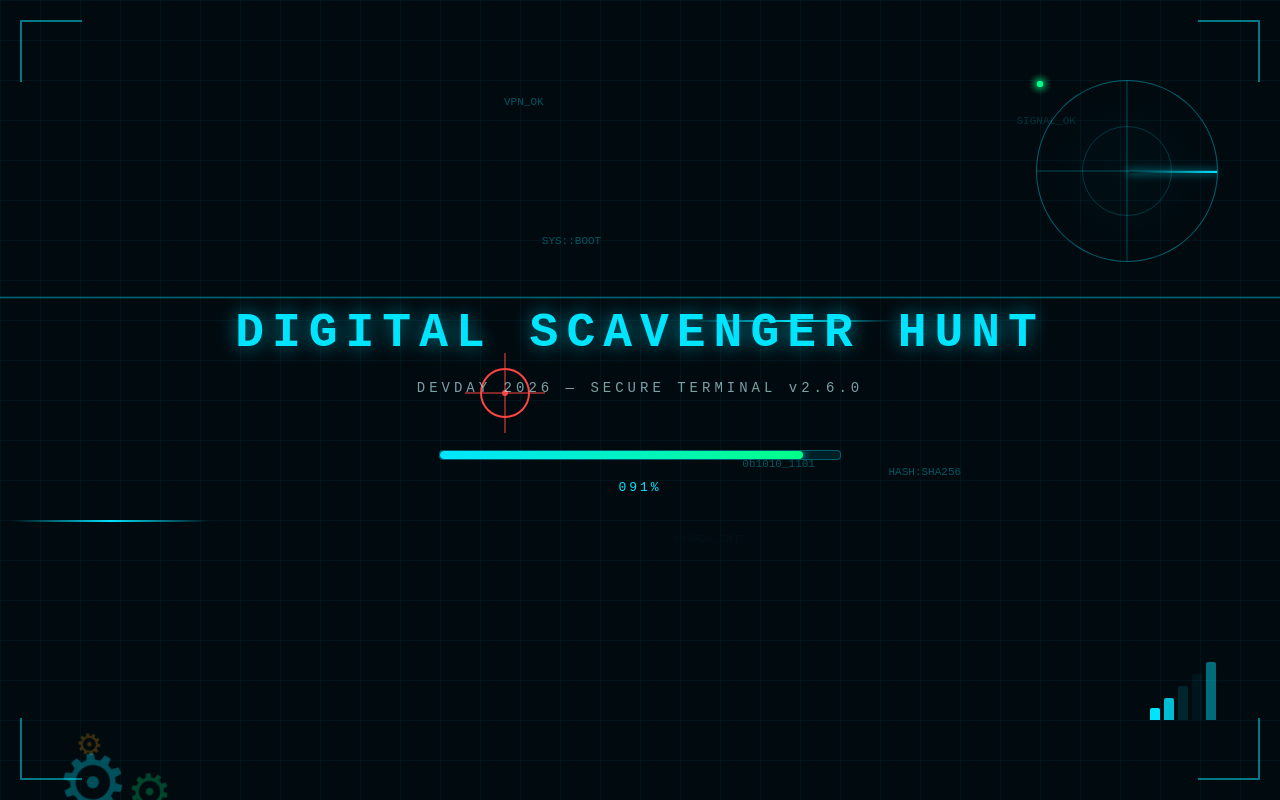
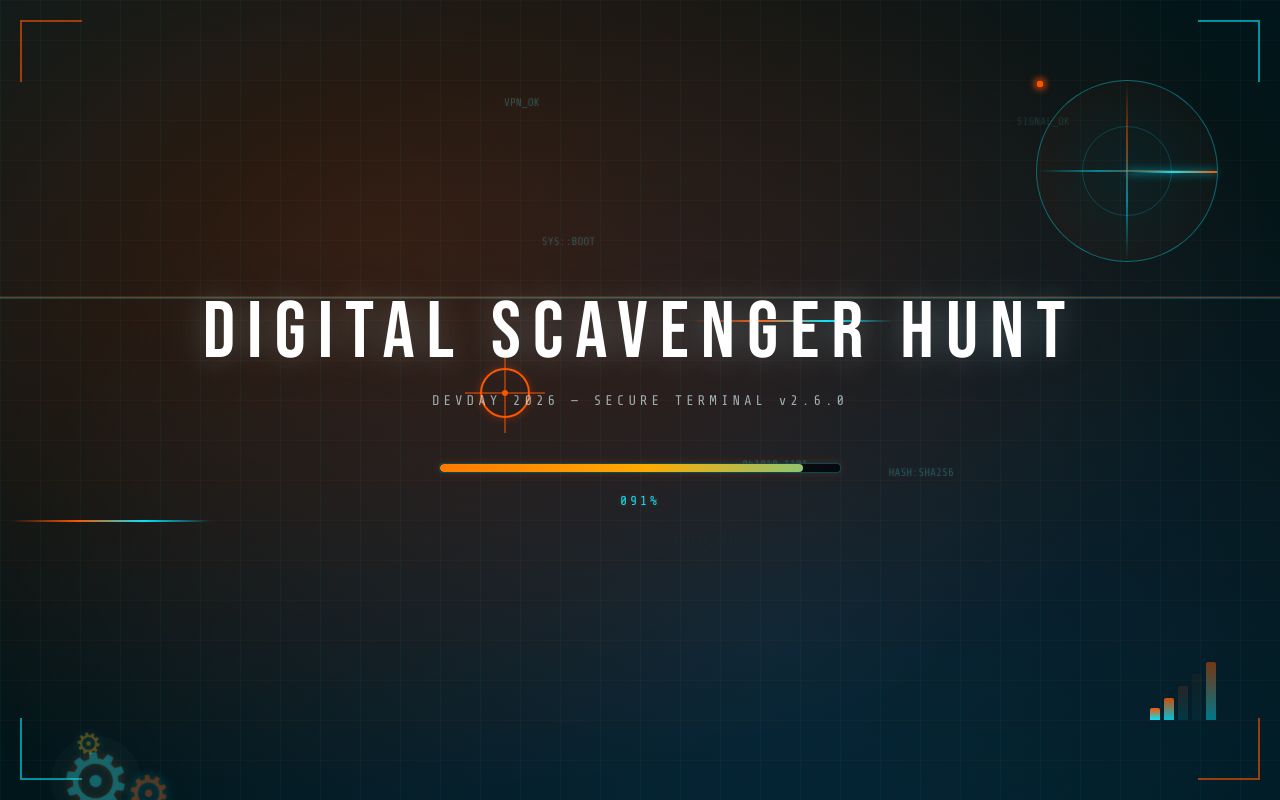
Before and after one commit to Sana-Munir-Alam/DigitalScavengerHunt, a React (Create React App) app in the folder client/: page /admin in a window 1280 px wide. Built offline with nearby package versions, Linux system fonts and the light colour scheme; no server answers.

Commit message:
Fixed CSS

```diff
--- a/client/src/styles/LoadingPage1.css
+++ b/client/src/styles/LoadingPage1.css
@@ -1,14 +1,33 @@
-/* LoadingPage1.css */
+/* LoadingPage1.css — Dual World: Real x Upside Down */
 :root {
-  --lp1-bg: #000a0f;
+  /* Real world — warm orange/amber (from HomePage) */
+  --real-fire: #ff5500;
+  --real-amber: #ffaa00;
+  --real-glow: rgba(255,85,0,0.5);
+
+  /* Upside Down — cold electric blue (from HomePage) */
+  --upside-cyan: #00e5ff;
+  --upside-blue: #0055cc;
+  --upside-glow: rgba(0,229,255,0.5);
+
+  /* Mixed transition colors */
+  --mixed-orange: rgba(255,85,0,0.3);
+  --mixed-cyan: rgba(0,229,255,0.3);
+  --mixed-purple: rgba(255,68,102,0.2);
+
+  /* Loading page specific */
+  --lp1-bg: #000508;
   --lp1-primary: #00e5ff;
-  --lp1-secondary: #00ff88;
-  --lp1-accent: #ff4444;
-  --lp1-warn: #ffaa00;
-  --lp1-text: #b0e0e6;
-  --lp1-dim: rgba(0, 229, 255, 0.15);
-  --lp1-glow: 0 0 20px rgba(0, 229, 255, 0.6);
-  --lp1-font-mono: "Courier New", Courier, monospace;
+  --lp1-secondary: #ff5500;
+  --lp1-warm: #ffaa00;
+  --lp1-accent: #ff4466;
+  --lp1-text: #d0e8f0;
+  --lp1-dim: rgba(0,229,255,0.15);
+  --lp1-warm-dim: rgba(255,85,0,0.15);
+  --lp1-glow: 0 0 20px rgba(0,229,255,0.6);
+  --lp1-warm-glow: 0 0 20px rgba(255,85,0,0.4);
+  --lp1-font-mono: 'Share Tech Mono', 'Courier New', monospace;
+  --lp1-font-display: 'Bebas Neue', 'Impact', sans-serif;
 }
 
 @keyframes lp1-scan-line {
@@ -77,6 +96,15 @@
   100% { top: 100%; }
 }
 
+@keyframes lp1-dual-pulse {
+  0%, 100% {
+    box-shadow: 0 0 20px var(--upside-cyan), 0 0 40px var(--real-fire);
+  }
+  50% {
+    box-shadow: 0 0 40px var(--upside-cyan), 0 0 80px var(--real-fire);
+  }
+}
+
 .lp1-container {
   position: relative;
   width: 100vw;
@@ -88,50 +116,70 @@
   font-family: var(--lp1-font-mono);
 }
 
-/* Background grid */
+/* Dual World Background Gradient - matching HomePage */
+.lp1-container::before {
+  content: "";
+  position: absolute;
+  inset: 0;
+  background:
+    /* Warm top glow - Real World */
+    radial-gradient(ellipse at 30% 30%, rgba(255, 81, 0, 0.163) 0%, rgba(255, 81, 0, 0.08) 40%, transparent 70%),
+    /* Cool bottom glow - Upside Down */
+    radial-gradient(ellipse at 60% 80%, rgba(0, 149, 255, 0.162) 0%, rgba(0, 149, 255, 0.08) 40%, transparent 70%),
+    /* Transition zone - orange/blue mixture */
+    radial-gradient(ellipse at 50% 50%, rgba(255, 85, 0, 0.08) 0%, rgba(0, 229, 255, 0.08) 100%);
+  pointer-events: none;
+  z-index: 0;
+}
+
+/* Background grid - dual colored like HomePage */
 .lp1-grid-bg {
   position: absolute;
   inset: 0;
   background-image:
-    linear-gradient(rgba(0,229,255,0.05) 1px, transparent 1px),
-    linear-gradient(90deg, rgba(0,229,255,0.05) 1px, transparent 1px);
+    linear-gradient(rgba(255,85,0,0.04) 1px, transparent 1px),
+    linear-gradient(90deg, rgba(0,229,255,0.04) 1px, transparent 1px);
   background-size: 40px 40px;
   pointer-events: none;
+  z-index: 1;
 }
 
-/* Horizontal scan lines */
+/* Horizontal scan lines - mixed colors */
 .lp1-scan-line {
   position: absolute;
   width: 200px;
   height: 2px;
-  background: linear-gradient(90deg, transparent, var(--lp1-primary), transparent);
+  background: linear-gradient(90deg, transparent, var(--real-fire), var(--upside-cyan), transparent);
   animation: lp1-scan-line 3s linear infinite;
   pointer-events: none;
+  z-index: 2;
 }
 .lp1-scan-line:nth-child(1) { top: 15%; animation-delay: 0s; }
 .lp1-scan-line:nth-child(2) { top: 40%; animation-delay: 0.8s; }
 .lp1-scan-line:nth-child(3) { top: 65%; animation-delay: 1.6s; }
 .lp1-scan-line:nth-child(4) { top: 85%; animation-delay: 2.4s; }
 
-/* Vertical scan */
+/* Vertical scan - dual color */
 .lp1-vscan {
   position: absolute;
   left: 0;
   right: 0;
   height: 3px;
-  background: linear-gradient(180deg, transparent, var(--lp1-primary), transparent);
+  background: linear-gradient(180deg, transparent, var(--real-fire), var(--upside-cyan), transparent);
   animation: lp1-scan-vertical 4s linear infinite;
   pointer-events: none;
   opacity: 0.4;
+  z-index: 2;
 }
 
-/* Radar */
+/* Radar container */
 .lp1-radar-container {
   position: absolute;
   top: 10%;
   right: 5%;
   width: 180px;
   height: 180px;
+  z-index: 5;
 }
 
 .lp1-radar {
@@ -140,7 +188,7 @@
   border-radius: 50%;
   border: 1px solid rgba(0,229,255,0.4);
   position: relative;
-  background: radial-gradient(circle, rgba(0,229,255,0.03) 0%, transparent 70%);
+  background: radial-gradient(circle, rgba(0,229,255,0.05) 0%, rgba(255,85,0,0.03) 70%, transparent 100%);
 }
 
 .lp1-radar::before,
@@ -149,10 +197,10 @@
   position: absolute;
   inset: 0;
   border-radius: 50%;
-  border: 1px solid rgba(0,229,255,0.2);
+  border: 1px solid rgba(255,85,0,0.2);
 }
-.lp1-radar::before { margin: 25%; }
-.lp1-radar::after { margin: 50%; }
+.lp1-radar::before { margin: 25%; border-color: rgba(0,229,255,0.2); }
+.lp1-radar::after { margin: 50%; border-color: rgba(255,85,0,0.15); }
 
 .lp1-radar-cross-h {
   position: absolute;
@@ -160,7 +208,7 @@
   left: 0;
   right: 0;
   height: 1px;
-  background: rgba(0,229,255,0.3);
+  background: linear-gradient(90deg, transparent, var(--upside-cyan), var(--real-fire), transparent);
   transform: translateY(-50%);
 }
 .lp1-radar-cross-v {
@@ -169,7 +217,7 @@
   top: 0;
   bottom: 0;
   width: 1px;
-  background: rgba(0,229,255,0.3);
+  background: linear-gradient(180deg, transparent, var(--real-fire), var(--upside-cyan), transparent);
   transform: translateX(-50%);
 }
 
@@ -181,8 +229,8 @@
   height: 2px;
   transform-origin: left center;
   animation: lp1-radar-sweep 3s linear infinite;
-  background: linear-gradient(90deg, transparent, var(--lp1-primary));
-  box-shadow: 0 0 8px var(--lp1-primary);
+  background: linear-gradient(90deg, transparent, var(--upside-cyan), var(--real-fire));
+  box-shadow: 0 0 8px var(--upside-cyan);
 }
 
 .lp1-radar-dot {
@@ -190,24 +238,25 @@
   width: 6px;
   height: 6px;
   border-radius: 50%;
-  background: var(--lp1-secondary);
-  box-shadow: 0 0 8px var(--lp1-secondary);
+  background: var(--real-fire);
+  box-shadow: 0 0 8px var(--real-fire);
 }
-.lp1-radar-dot:nth-child(1) { top: 30%; left: 60%; }
-.lp1-radar-dot:nth-child(2) { top: 60%; left: 25%; }
-.lp1-radar-dot:nth-child(3) { top: 70%; left: 65%; }
+.lp1-radar-dot:nth-child(1) { top: 30%; left: 60%; background: var(--upside-cyan); box-shadow: 0 0 8px var(--upside-cyan); }
+.lp1-radar-dot:nth-child(2) { top: 60%; left: 25%; background: var(--real-fire); }
+.lp1-radar-dot:nth-child(3) { top: 70%; left: 65%; background: var(--real-amber); box-shadow: 0 0 8px var(--real-amber); }
 
-/* Gears */
+/* Gears - dual colored */
 .lp1-gears {
   position: absolute;
   bottom: 8%;
   left: 4%;
+  z-index: 5;
 }
 
 .lp1-gear {
   position: absolute;
   border-radius: 50%;
-  border: 3px solid var(--lp1-primary);
+  border: 3px solid var(--upside-cyan);
   display: flex;
   align-items: center;
   justify-content: center;
@@ -216,7 +265,7 @@
 .lp1-gear::before {
   content: "⚙";
   font-size: inherit;
-  color: var(--lp1-primary);
+  color: inherit;
   opacity: 0.8;
 }
 
@@ -226,16 +275,18 @@
   height: 90px;
   animation: lp1-gear-spin 8s linear infinite;
   border: none;
-  color: rgba(0,229,255,0.5);
+  color: rgba(0,229,255,0.4);
   display: flex;
   align-items: center;
   justify-content: center;
+  background: radial-gradient(circle, rgba(0,229,255,0.05), rgba(255,85,0,0.02));
 }
 
 .lp1-gear-large::before {
   content: "⚙";
   font-size: 80px;
   color: rgba(0,229,255,0.4);
+  text-shadow: 0 0 10px rgba(255,85,0,0.3);
 }
 
 .lp1-gear-medium {
@@ -246,7 +297,7 @@
   left: 70px;
   animation: lp1-gear-spin-rev 6s linear infinite;
   border: none;
-  color: rgba(0,255,136,0.4);
+  color: rgba(255,85,0,0.4);
   display: flex;
   align-items: center;
   justify-content: center;
@@ -254,7 +305,8 @@
 .lp1-gear-medium::before {
   content: "⚙";
   font-size: 50px;
-  color: rgba(0,255,136,0.3);
+  color: rgba(255,85,0,0.4);
+  text-shadow: 0 0 10px rgba(0,229,255,0.3);
 }
 
 .lp1-gear-small {
@@ -272,26 +324,30 @@
 .lp1-gear-small::before {
   content: "⚙";
   font-size: 30px;
-  color: rgba(255,170,0,0.3);
+  color: rgba(255,170,0,0.4);
+  text-shadow: 0 0 8px rgba(0,229,255,0.2);
 }
 
-/* Floating encrypted text */
+/* Floating encrypted text - mixed colors */
 .lp1-float-text {
   position: absolute;
   font-family: var(--lp1-font-mono);
   font-size: 11px;
-  color: rgba(0,229,255,0.5);
+  color: rgba(0,229,255,0.4);
   pointer-events: none;
   white-space: nowrap;
+  z-index: 3;
+  text-shadow: 0 0 5px rgba(255,85,0,0.3);
 }
 
-/* Targeting reticle */
+/* Targeting reticle - dual color */
 .lp1-target {
   position: absolute;
   width: 50px;
   height: 50px;
   animation: lp1-target-wander 8s linear infinite;
   transition: top 0.8s ease, left 0.8s ease;
+  z-index: 10;
 }
 
 .lp1-target.locked {
@@ -306,12 +362,14 @@
   position: absolute;
   inset: 0;
   border-radius: 50%;
-  border: 2px solid var(--lp1-accent);
+  border: 2px solid var(--real-fire);
+  box-shadow: 0 0 10px rgba(255,85,0,0.3);
 }
 
 .lp1-target.locked .lp1-target-ring {
-  border-color: var(--lp1-secondary);
-  box-shadow: 0 0 20px var(--lp1-secondary), 0 0 40px rgba(0,255,136,0.4);
+  border-color: var(--upside-cyan);
+  box-shadow: 0 0 20px var(--upside-cyan), 0 0 40px rgba(255,85,0,0.4);
+  animation: lp1-dual-pulse 1.5s ease infinite;
 }
 
 .lp1-target-line-h {
@@ -320,10 +378,10 @@
   left: -15px;
   right: -15px;
   height: 1px;
-  background: var(--lp1-accent);
+  background: var(--real-fire);
   transform: translateY(-50%);
 }
-.lp1-target.locked .lp1-target-line-h { background: var(--lp1-secondary); }
+.lp1-target.locked .lp1-target-line-h { background: var(--upside-cyan); }
 
 .lp1-target-line-v {
   position: absolute;
@@ -331,10 +389,10 @@
   top: -15px;
   bottom: -15px;
   width: 1px;
-  background: var(--lp1-accent);
+  background: var(--real-fire);
   transform: translateX(-50%);
 }
-.lp1-target.locked .lp1-target-line-v { background: var(--lp1-secondary); }
+.lp1-target.locked .lp1-target-line-v { background: var(--upside-cyan); }
 
 .lp1-target-center {
   position: absolute;
@@ -342,19 +400,19 @@
   left: 50%;
   width: 6px;
   height: 6px;
-  background: var(--lp1-accent);
+  background: var(--real-fire);
   border-radius: 50%;
   transform: translate(-50%, -50%);
 }
 .lp1-target.locked .lp1-target-center {
-  background: var(--lp1-secondary);
-  box-shadow: 0 0 10px var(--lp1-secondary);
+  background: var(--upside-cyan);
+  box-shadow: 0 0 10px var(--upside-cyan);
 }
 
 /* Main content */
 .lp1-content {
   position: relative;
-  z-index: 10;
+  z-index: 15;
   text-align: center;
   display: flex;
   flex-direction: column;
@@ -362,13 +420,23 @@
   gap: 20px;
 }
 
+/* Title - White, same font and size as HomePage */
 .lp1-title {
-  font-size: clamp(24px, 5vw, 48px);
-  font-weight: bold;
-  letter-spacing: 8px;
-  color: var(--lp1-primary);
-  text-shadow: var(--lp1-glow);
+  font-family: var(--lp1-font-display);
+  font-size: clamp(36px, 7vw, 80px);
+  font-weight: normal;
+  letter-spacing: 12px;
+  color: #ffffff;
   text-transform: uppercase;
+  line-height: 1;
+  display: block;
+  text-shadow:
+    0 0 30px rgba(255,255,255,0.2),
+    0 0 60px rgba(0,229,255,0.15);
+  background: none;
+  -webkit-background-clip: unset;
+  background-clip: unset;
+  animation: none;
 }
 
 .lp1-subtitle {
@@ -376,46 +444,57 @@
   letter-spacing: 4px;
   color: var(--lp1-text);
   opacity: 0.7;
+  font-family: var(--lp1-font-mono);
 }
 
 .lp1-status-text {
   font-size: 12px;
   letter-spacing: 2px;
-  color: var(--lp1-warn);
+  color: var(--real-amber);
   animation: lp1-blink 1s infinite;
 }
 
 .lp1-status-text.done {
-  color: var(--lp1-secondary);
+  color: var(--upside-cyan);
   animation: none;
 }
 
-/* Progress bar */
+/* Progress bar - dual gradient */
 .lp1-progress-wrap {
   width: min(400px, 80vw);
-  background: rgba(0,229,255,0.1);
+  background: rgba(0,5,12,0.8);
   border: 1px solid rgba(0,229,255,0.3);
   height: 8px;
   border-radius: 4px;
   overflow: hidden;
   position: relative;
+  box-shadow: 0 0 10px rgba(255,85,0,0.2);
 }
 
 .lp1-progress-bar {
   height: 100%;
-  background: linear-gradient(90deg, var(--lp1-primary), var(--lp1-secondary));
-  box-shadow: 0 0 10px var(--lp1-primary);
+  background: linear-gradient(90deg, var(--real-fire), var(--real-amber), var(--upside-cyan), var(--real-fire));
+  background-size: 300% 100%;
+  animation: lp1-gradient-shift 2s ease infinite;
   border-radius: 4px;
   transition: width 0.1s linear;
 }
 
+@keyframes lp1-gradient-shift {
+  0% { background-position: 0% 50%; }
+  50% { background-position: 100% 50%; }
+  100% { background-position: 0% 50%; }
+}
+
 .lp1-progress-pct {
   font-size: 13px;
-  color: var(--lp1-primary);
+  color: var(--upside-cyan);
   letter-spacing: 3px;
+  font-family: var(--lp1-font-mono);
+  text-shadow: 0 0 5px rgba(255,85,0,0.3);
 }
 
-/* Signal bars bottom-left */
+/* Signal bars bottom-right - dual colored */
 .lp1-signal-bars {
   position: absolute;
   bottom: 10%;
@@ -423,11 +502,12 @@
   display: flex;
   align-items: flex-end;
   gap: 4px;
+  z-index: 5;
 }
 
 .lp1-bar {
   width: 10px;
-  background: var(--lp1-primary);
+  background: linear-gradient(180deg, var(--real-fire), var(--upside-cyan));
   opacity: 0.7;
   border-radius: 2px 2px 0 0;
   animation: lp1-blink 0.5s infinite alternate;
@@ -438,29 +518,45 @@
 .lp1-bar:nth-child(4) { height: 46px; animation-delay: 0.3s; }
 .lp1-bar:nth-child(5) { height: 58px; animation-delay: 0.4s; }
 
-/* Corner decorations */
+/* Corner decorations - dual colored */
 .lp1-corner {
   position: absolute;
   width: 60px;
   height: 60px;
-  border-color: var(--lp1-primary);
   border-style: solid;
-  opacity: 0.5;
+  opacity: 0.6;
+  z-index: 5;
 }
-.lp1-corner-tl { top: 20px; left: 20px; border-width: 2px 0 0 2px; }
-.lp1-corner-tr { top: 20px; right: 20px; border-width: 2px 2px 0 0; }
-.lp1-corner-bl { bottom: 20px; left: 20px; border-width: 0 0 2px 2px; }
-.lp1-corner-br { bottom: 20px; right: 20px; border-width: 0 2px 2px 0; }
+.lp1-corner-tl {
+  top: 20px; left: 20px;
+  border-width: 2px 0 0 2px;
+  border-color: var(--real-fire);
+}
+.lp1-corner-tr {
+  top: 20px; right: 20px;
+  border-width: 2px 2px 0 0;
+  border-color: var(--upside-cyan);
+}
+.lp1-corner-bl {
+  bottom: 20px; left: 20px;
+  border-width: 0 0 2px 2px;
+  border-color: var(--upside-cyan);
+}
+.lp1-corner-br {
+  bottom: 20px; right: 20px;
+  border-width: 0 2px 2px 0;
+  border-color: var(--real-fire);
+}
 
 /* RESPONSIVE */
 @media (max-width: 786px) {
   .lp1-radar-container { width: 120px; height: 120px; top: 5%; right: 3%; }
   .lp1-gears { bottom: 5%; left: 2%; }
-  .lp1-title { letter-spacing: 4px; }
+  .lp1-title { letter-spacing: 8px; }
 }
 
 @media (max-width: 425px) {
   .lp1-radar-container { display: none; }
-  .lp1-title { letter-spacing: 2px; }
+  .lp1-title { letter-spacing: 5px; font-size: clamp(36px, 7vw, 60px); }
   .lp1-subtitle { letter-spacing: 2px; }
 }
```
Also changed, not shown: client/src/styles/AdminPanelPage.css (+150 -86 lines), client/src/styles/LoginPage.css (+19 -3 lines).
